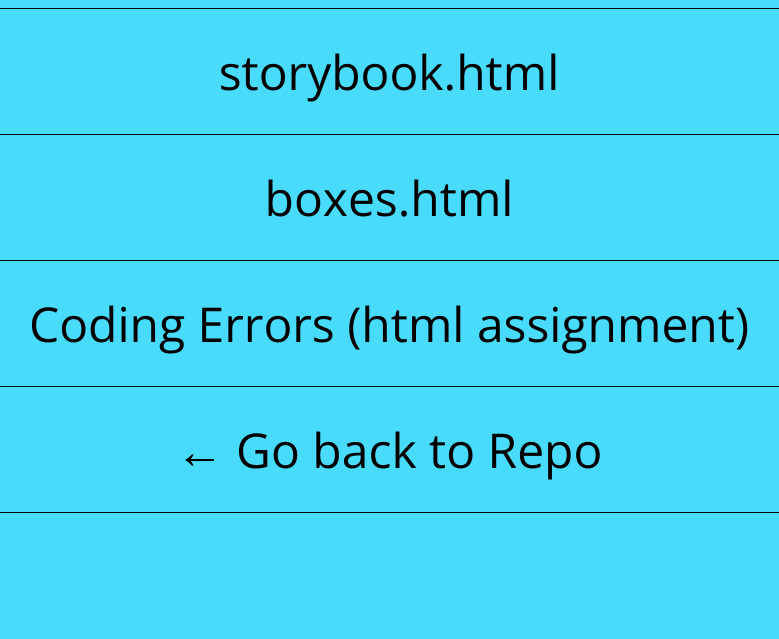
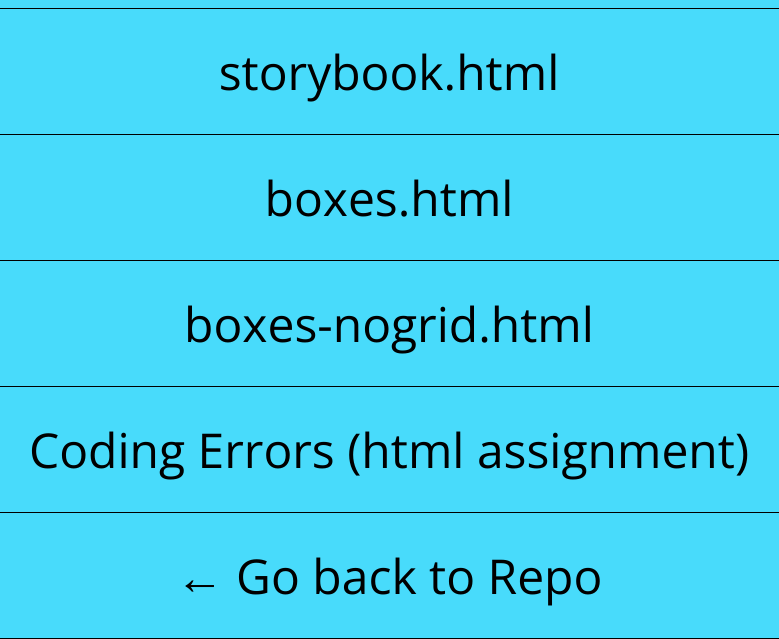
Before and after one commit to 0x49b/FHNW_webec, a plain HTML site: page docs/index.html in a window 1280 px wide. Shown: the part 693-1332 px from the top of the page, without its empty margins (251-1030 px from the left). Before the commit the page ends 1206 px from the top, so only its background shows below. Drawn offline with nearby package versions, Linux system fonts and the light colour scheme.

Commit message:
added boxes with no grid to index

```diff
--- a/docs/index.html
+++ b/docs/index.html
@@ -89,6 +89,7 @@
         <li><a href="./example.html">example.html</a></li>
         <li><a href="./storybook.html">storybook.html</a></li>
         <li><a href="./boxes.html">boxes.html</a></li>
+        <li><a href="./boxes-nogrid.html">boxes-nogrid.html</a></li>
         <li><a href="https://lichtwellenreiter.github.io/FHNW_webec_coding_errors/src/">Coding Errors (html
             assignment)</a></li>
         <li><a href="https://github.com/lichtwellenreiter/FHNW_webec">&larr; Go back to Repo</a></li>
```
